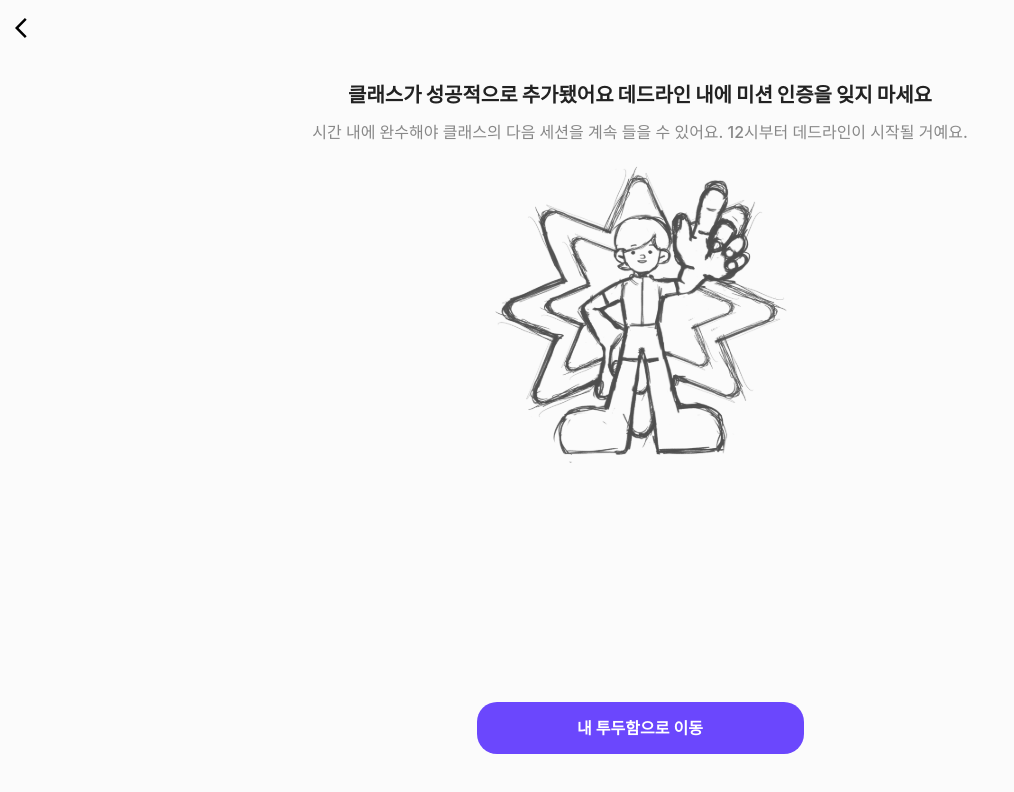
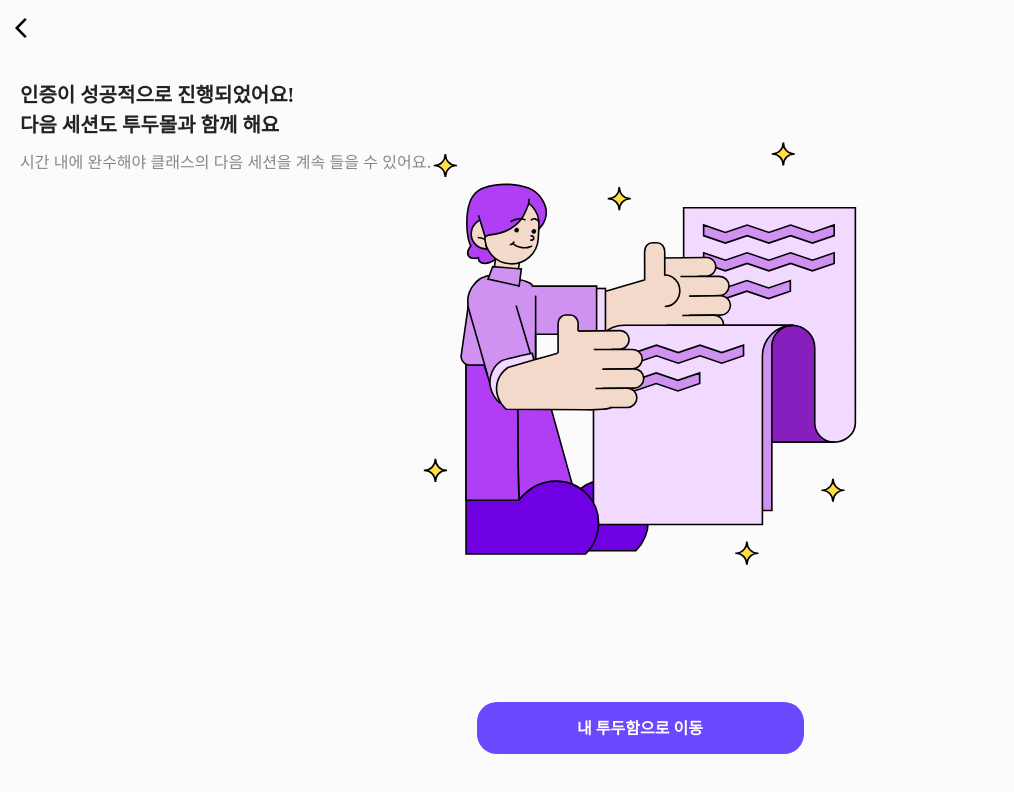
Before and after one commit to TodoMall/TodoMall_Client_Mobile, a React (Create React App) app: page /todo/success in a window 1280 px wide. Shown: the top 792 px of the page, without its empty margins (0-1014 px from the left). Built offline with nearby package versions, Linux system fonts and the light colour scheme; a web font is replaced by a local one.

Commit message:
style: todo submit page design fix

```diff
--- a/src/components/todo/TodoSubmit.js
+++ b/src/components/todo/TodoSubmit.js
@@ -94,7 +94,7 @@ const TodoSubmitBody = styled.div`
 `;
 
 const TodoSubmitTitle = styled.p`
-  width: 327px;
+  width: 340px;
   /* font-family: "PretendardMedium"; */
   font-style: normal;
   font-weight: 700;
@@ -107,7 +107,7 @@ const TodoSubmitTitle = styled.p`
 `;
 
 const TodoSubmitSubtitle = styled.p`
-  width: 327px;
+  width: 345px;
   padding-top: 20px;
   padding-bottom: 20px;
   /* font-family: "PretendardRegular"; */
--- a/src/components/todo/TodoSubmitSuccess.js
+++ b/src/components/todo/TodoSubmitSuccess.js
@@ -11,12 +11,13 @@ const TodoSubmitSuccess = () => {
       <Header title="" />
       <TodoSubmitSuccessBody>
         <TodoSubmitSuccessTitle>
-          클래스가 성공적으로 추가됐어요 데드라인 내에 미션 인증을 잊지 마세요
+          인증이 성공적으로 진행되었어요!
         </TodoSubmitSuccessTitle>
-
+        <TodoSubmitSuccessTitle>
+          다음 세션도 투두몰과 함께 해요
+        </TodoSubmitSuccessTitle>
         <TodoSubmitSuccessSubtitle>
-          시간 내에 완수해야 클래스의 다음 세션을 계속 들을 수 있어요. 12시부터
-          데드라인이 시작될 거예요.
+          시간 내에 완수해야 클래스의 다음 세션을 계속 들을 수 있어요.
         </TodoSubmitSuccessSubtitle>
         <TodoSubmitSuccessImage src="/images/todo_submit_success.svg" />
       </TodoSubmitSuccessBody>
@@ -37,20 +38,20 @@ const TodoSubmitSuccessBody = styled.div`
   padding: 0 20px;
   padding-top: 80px;
   display: flex;
-  align-items: center;
+  /* align-items: center; */
   justify-content: center;
   flex-direction: column;
 `;
 
 const TodoSubmitSuccessTitle = styled.p`
-  /* font-family: "PretendardMedium"; */
+  font-family: "Pretendard";
   font-style: normal;
-  font-weight: 1000;
+  font-weight: 700;
   font-size: 20px;
   line-height: 30px;
-  /* or 150% */
+  color: #222222;
 
-  color: #222222;
+  text-align: left;
 `;
 
 const TodoSubmitSuccessSubtitle = styled.p`
@@ -64,9 +65,12 @@ const TodoSubmitSuccessSubtitle = styled.p`
 `;
 
 const TodoSubmitSuccessImage = styled.img`
-  width: 308px;
-  height: 308px;
-  margin-top: 20px;
+  position: fixed;
+  width: 90vw;
+  max-width: 450px;
+  top: 45%;
+  left: 50%;
+  transform: translate(-50%, -50%);
 `;
 
 const TodoSubmitSuccessFooter = styled.div`
```
Also changed, not shown: public/images/todo_submit_success.svg.
